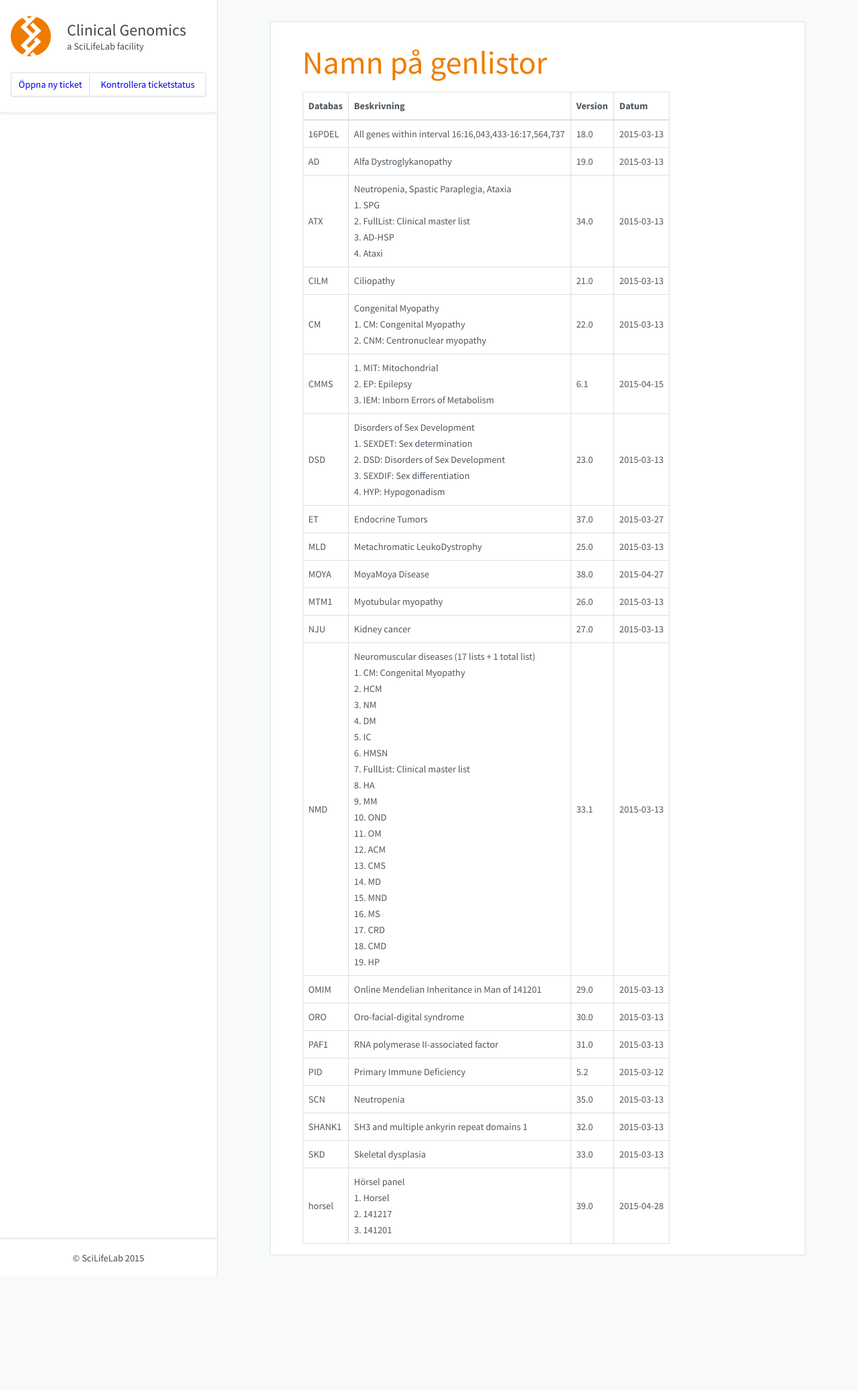
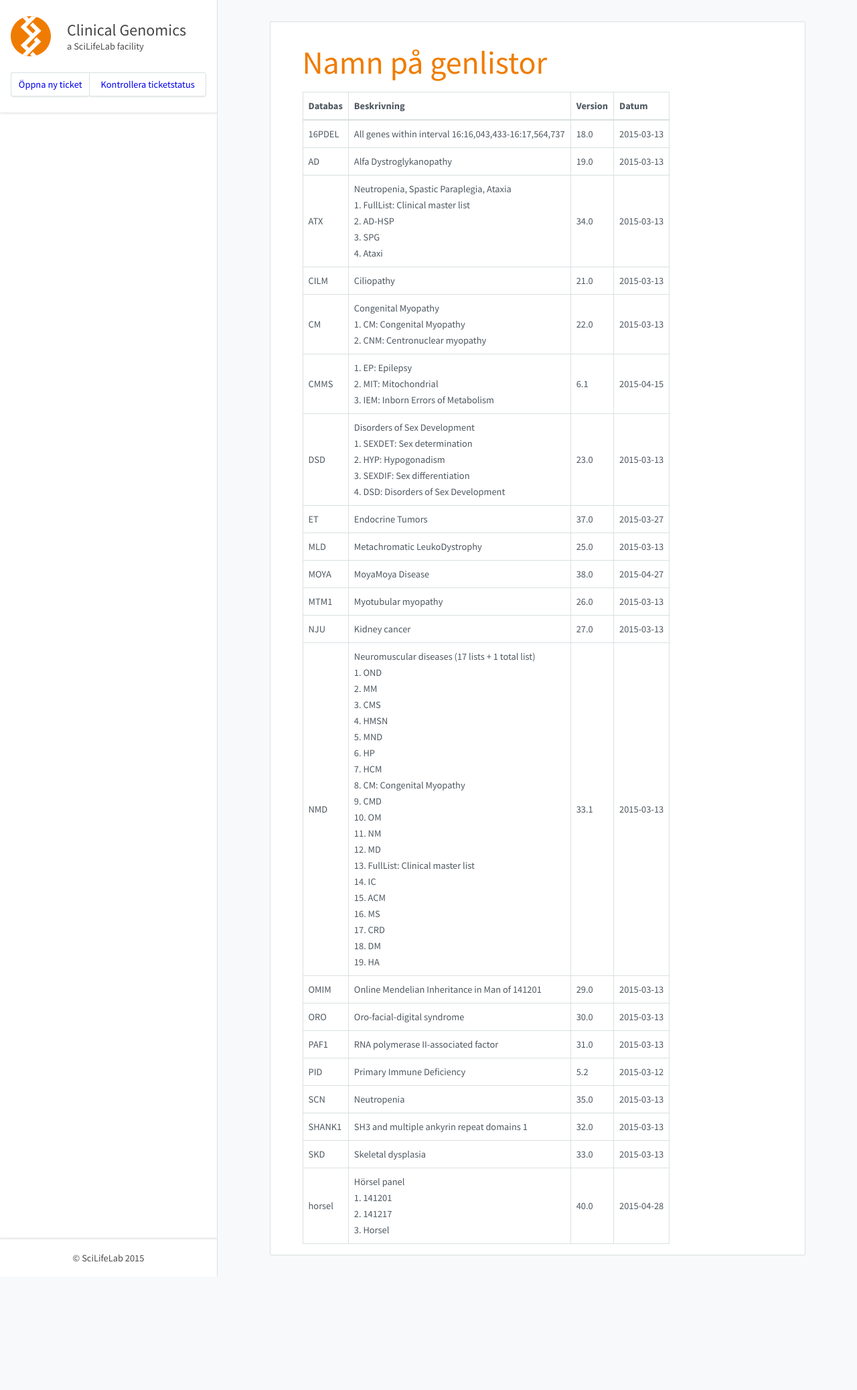
Before and after one commit to Clinical-Genomics/clinical-genomics.github.io, a Jekyll site: the page built from _pages/namnpagenlistor.md, in a window 1280 px wide. Shown: the whole page at 67% size. Built offline with Jekyll 4.4.1, drawn with Linux system fonts in a browser that asks for light colours; nearby versions of some CDN libraries.

Commit message:
Update to cust002-horsel.txt

```diff
--- a/_pages/namnpagenlistor.md
+++ b/_pages/namnpagenlistor.md
@@ -10,17 +10,17 @@
 |---|---|---|---|
 |16PDEL|All genes within interval 16:16,043,433-16:17,564,737|18.0|2015-03-13|
 |AD|Alfa Dystroglykanopathy|19.0|2015-03-13|
-|ATX|Neutropenia, Spastic Paraplegia, Ataxia<br />1. SPG<br />2. FullList: Clinical master list<br />3. AD-HSP<br />4. Ataxi<br />|34.0|2015-03-13|
+|ATX|Neutropenia, Spastic Paraplegia, Ataxia<br />1. FullList: Clinical master list<br />2. AD-HSP<br />3. SPG<br />4. Ataxi<br />|34.0|2015-03-13|
 |CILM|Ciliopathy|21.0|2015-03-13|
 |CM|Congenital Myopathy<br />1. CM: Congenital Myopathy<br />2. CNM: Centronuclear myopathy<br />|22.0|2015-03-13|
-|CMMS|1. MIT: Mitochondrial<br />2. EP: Epilepsy<br />3. IEM: Inborn Errors of Metabolism<br />|6.1|2015-04-15|
-|DSD|Disorders of Sex Development<br />1. SEXDET: Sex determination<br />2. DSD: Disorders of Sex Development<br />3. SEXDIF: Sex differentiation<br />4. HYP: Hypogonadism<br />|23.0|2015-03-13|
+|CMMS|1. EP: Epilepsy<br />2. MIT: Mitochondrial<br />3. IEM: Inborn Errors of Metabolism<br />|6.1|2015-04-15|
+|DSD|Disorders of Sex Development<br />1. SEXDET: Sex determination<br />2. HYP: Hypogonadism<br />3. SEXDIF: Sex differentiation<br />4. DSD: Disorders of Sex Development<br />|23.0|2015-03-13|
 |ET|Endocrine Tumors|37.0|2015-03-27|
 |MLD|Metachromatic LeukoDystrophy|25.0|2015-03-13|
 |MOYA|MoyaMoya Disease|38.0|2015-04-27|
 |MTM1|Myotubular myopathy|26.0|2015-03-13|
 |NJU|Kidney cancer|27.0|2015-03-13|
-|NMD|Neuromuscular diseases (17 lists + 1 total list)<br />1. CM: Congenital Myopathy<br />2. HCM<br />3. NM<br />4. DM<br />5. IC<br />6. HMSN<br />7. FullList: Clinical master list<br />8. HA<br />9. MM<br />10. OND<br />11. OM<br />12. ACM<br />13. CMS<br />14. MD<br />15. MND<br />16. MS<br />17. CRD<br />18. CMD<br />19. HP<br />|33.1|2015-03-13|
+|NMD|Neuromuscular diseases (17 lists + 1 total list)<br />1. OND<br />2. MM<br />3. CMS<br />4. HMSN<br />5. MND<br />6. HP<br />7. HCM<br />8. CM: Congenital Myopathy<br />9. CMD<br />10. OM<br />11. NM<br />12. MD<br />13. FullList: Clinical master list<br />14. IC<br />15. ACM<br />16. MS<br />17. CRD<br />18. DM<br />19. HA<br />|33.1|2015-03-13|
 |OMIM|Online Mendelian Inheritance in Man of 141201|29.0|2015-03-13|
 |ORO|Oro-facial-digital syndrome|30.0|2015-03-13|
 |PAF1|RNA polymerase II-associated factor|31.0|2015-03-13|
@@ -28,4 +28,4 @@
 |SCN|Neutropenia|35.0|2015-03-13|
 |SHANK1|SH3 and multiple ankyrin repeat domains 1|32.0|2015-03-13|
 |SKD|Skeletal dysplasia|33.0|2015-03-13|
-|horsel|Hörsel panel<br />1. Horsel<br />2. 141217<br />3. 141201<br />|39.0|2015-04-28|
+|horsel|Hörsel panel<br />1. 141201<br />2. 141217<br />3. Horsel<br />|40.0|2015-04-28|
```
